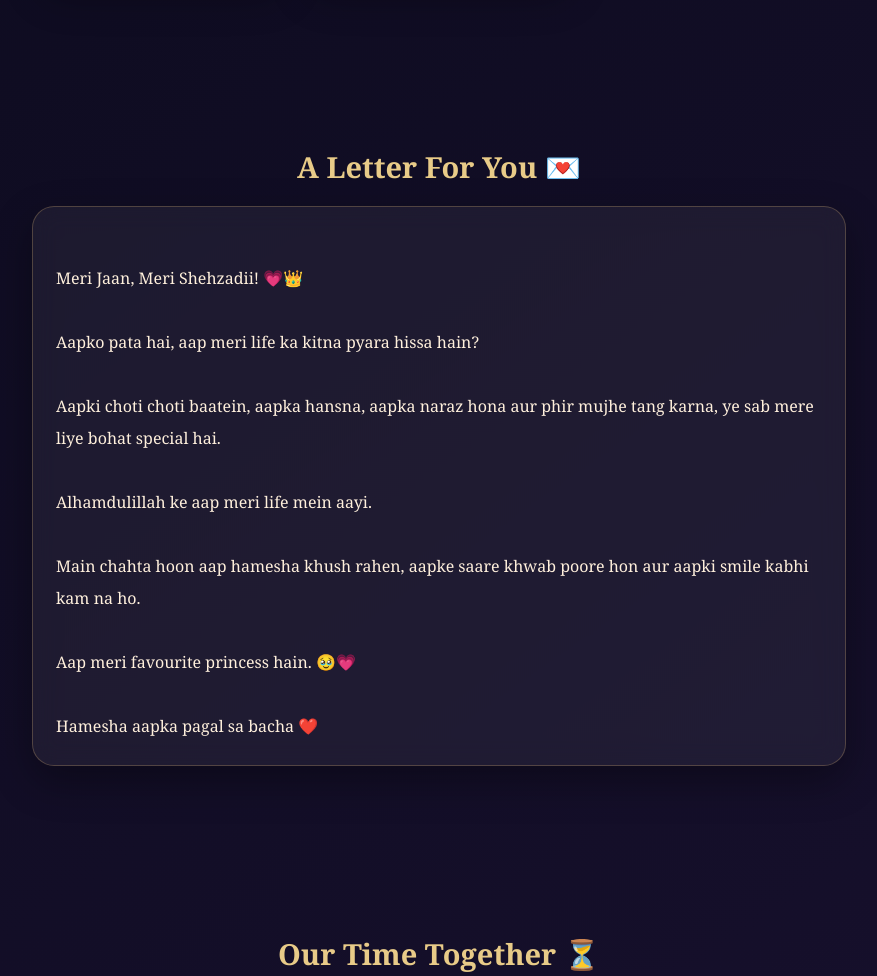
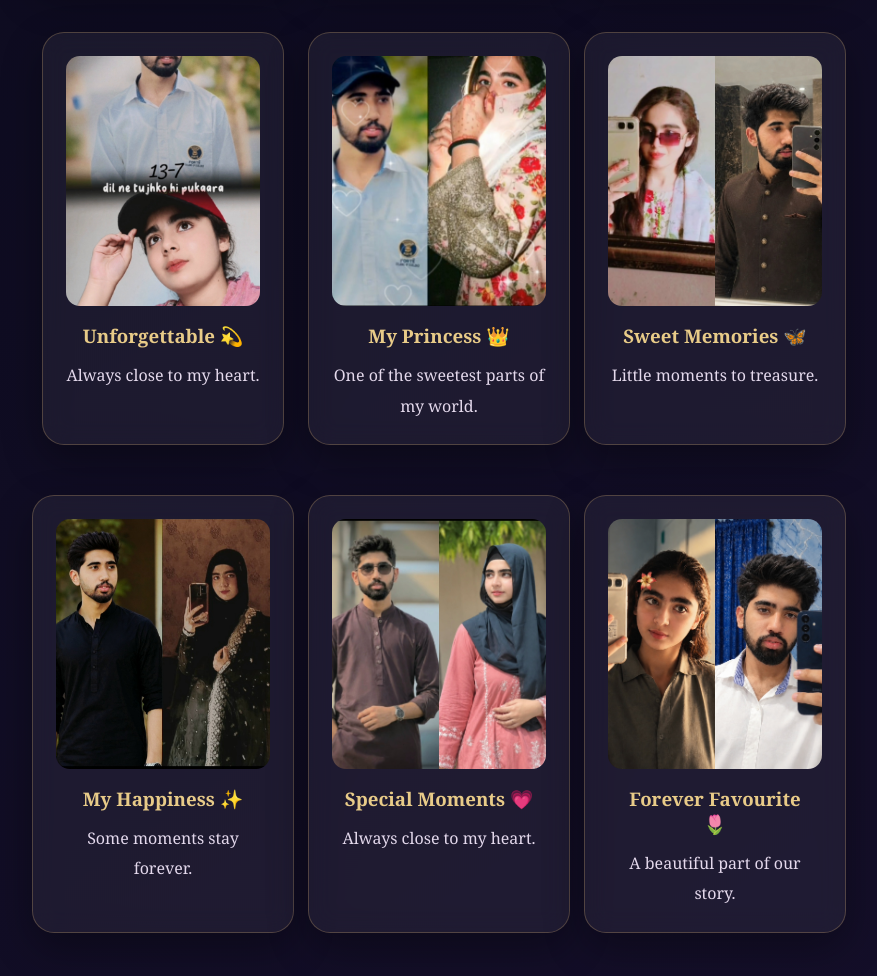
Before and after one commit to ForAdan07Oct2025/Ruqia-Princess-Day, a plain HTML site: page index.html in a window 1280 px wide. Shown: the part 1464-2440 px from the top of the page, without its empty margins (201-1078 px from the left). Drawn offline with Linux system fonts and the light colour scheme.

Commit message:
Update index.html

```diff
--- a/index.html
+++ b/index.html
@@ -123,33 +123,57 @@ footer{text-align:center;padding:35px;color:#c8b8d5}
 <div class="grid">
 
 <div class="card memory">
-<img src="photo1.jpg" alt="Memory 1">
+<img src="Screenshot_20261118_132716_Video Player.jpg" alt="Memory 1">
 <h3>Beautiful Soul 💗</h3>
 <p>Your smile makes moments special.</p>
 </div>
 
 <div class="card memory">
-<img src="photo2.jpg" alt="Memory 2">
+<img src="Screenshot_20261118_132618_Gallery.jpg" alt="Memory 2">
 <h3>My Favourite 🌷</h3>
 <p>A memory worth keeping forever.</p>
 </div>
 
 <div class="card memory">
-<img src="photo3.jpg" alt="Memory 3">
+<img src="Screenshot_20261118_132538_Gallery.jpg" alt="Memory 3">
 <h3>Our World 🌙</h3>
 <p>Little moments, beautiful feelings.</p>
 </div>
 
 <div class="card memory">
-<img src="photo4.jpg" alt="Memory 4">
+<img src="Screenshot_20261118_132521_Gallery.jpg" alt="Memory 4">
 <h3>Unforgettable 💫</h3>
 <p>Always close to my heart.</p>
 </div>
 
 <div class="card memory">
-<img src="photo5.jpg" alt="Memory 5">
+<img src="Screenshot_20261118_132506_Gallery.jpg" alt="Memory 5">
 <h3>My Princess 👑</h3>
 <p>One of the sweetest parts of my world.</p>
+</div>
+
+<div class="card memory">
+<img src="Screenshot_20261118_132454_Gallery.jpg" alt="Memory 6">
+<h3>Sweet Memories 🦋</h3>
+<p>Little moments to treasure.</p>
+</div>
+
+<div class="card memory">
+<img src="Screenshot_20261118_132426_Gallery.jpg" alt="Memory 7">
+<h3>My Happiness ✨</h3>
+<p>Some moments stay forever.</p>
+</div>
+
+<div class="card memory">
+<img src="Screenshot_20261118_132420_Gallery.jpg" alt="Memory 8">
+<h3>Special Moments 💗</h3>
+<p>Always close to my heart.</p>
+</div>
+
+<div class="card memory">
+<img src="Screenshot_20261118_132349_Gallery.jpg" alt="Memory 9">
+<h3>Forever Favourite 🌷</h3>
+<p>A beautiful part of our story.</p>
 </div>
 
 </div>
@@ -258,7 +282,7 @@ Hamesha aapka pagal sa bacha ❤️
 <section id="moon">
 
 <div class="moon-photo">
-<img src="moon.jpg" alt="Moon on Our First Day">
+<img src="Screenshot_20261118_133203_Chrome.jpg" alt="Moon on Our First Day">
 </div>
 
 <h2>Moon on Our First Day 🌙</h2>
```
